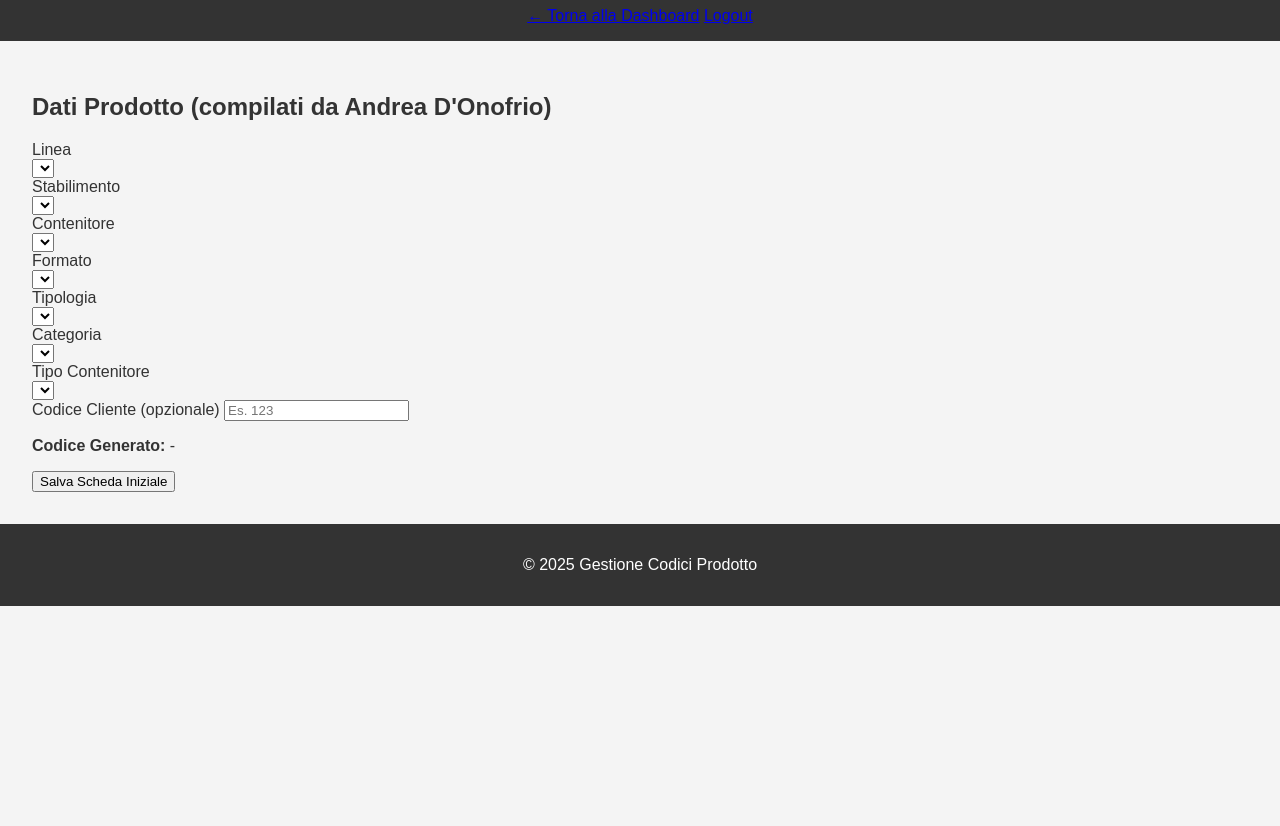
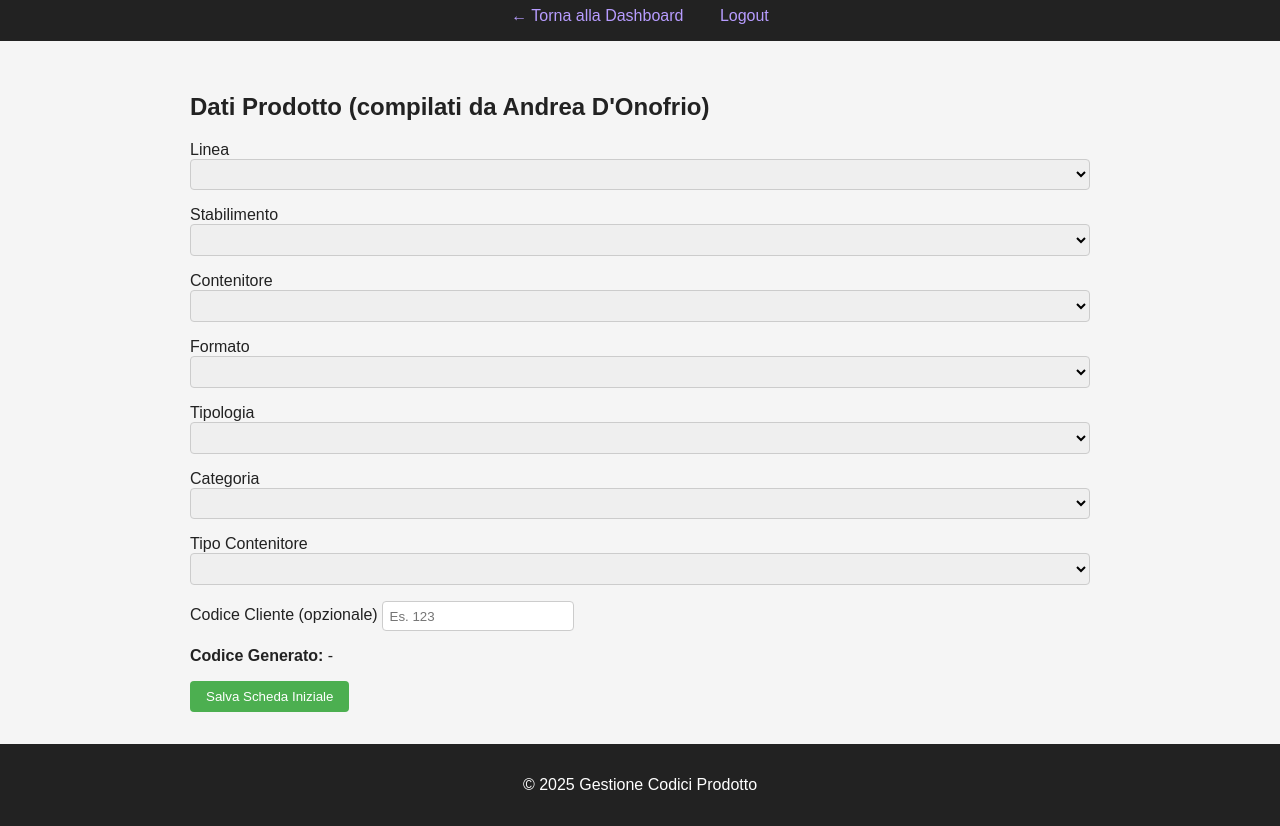
Before and after one commit to prcant83/gestione-codici, a website: page frontend/nuovo-prodotto.html in a window 1280 px wide. Shown: the part 89-915 px from the top of the page. Before the commit the page ends 800 px from the top, so only its background shows below. Drawn offline with Linux system fonts and the light colour scheme; no server answers.

Commit message:
Update style.css

```diff
--- a/frontend/styles/style.css
+++ b/frontend/styles/style.css
@@ -1,31 +1,96 @@
+/* frontend/styles/style.css */
 body {
-  font-family: sans-serif;
   margin: 0;
-  padding: 0;
-  background: #f4f4f4;
-  color: #333;
+  font-family: Arial, sans-serif;
+  background-color: #f5f5f5;
+  color: #222;
 }
 
-header, footer {
-  background: #333;
-  color: #fff;
+.header, .footer {
+  background-color: #222;
+  color: white;
   padding: 1rem;
   text-align: center;
 }
 
-.menu {
-  list-style: none;
-  padding: 0;
-  display: flex;
-  justify-content: center;
-  gap: 2rem;
+.header nav a {
+  color: #b79cff;
+  text-decoration: none;
+  margin: 0 1rem;
 }
 
-.menu li a {
-  color: white;
-  text-decoration: none;
+.main {
+  padding: 2rem;
+  max-width: 900px;
+  margin: 0 auto;
 }
 
-main {
-  padding: 2rem;
+.workflow-box {
+  background: white;
+  border: 1px solid #ccc;
+  padding: 1rem;
+  margin-bottom: 1.5rem;
+  border-radius: 8px;
+  box-shadow: 0 1px 4px rgba(0,0,0,0.1);
 }
+
+.workflow-box h3 {
+  margin-top: 0;
+  font-size: 1.2rem;
+  margin-bottom: 1rem;
+  color: #333;
+}
+
+.workflow-row {
+  display: flex;
+  align-items: center;
+  justify-content: space-between;
+  margin: 0.5rem 0;
+  padding: 0.5rem 0;
+  border-top: 1px solid #eee;
+}
+
+.workflow-row label {
+  flex: 1;
+}
+
+.workflow-row input[type="checkbox"] {
+  transform: scale(1.3);
+}
+
+.workflow-row input[type="checkbox"]:checked:enabled {
+  outline: 2px solid #4caf50;
+}
+
+.workflow-row input[type="checkbox"]:disabled {
+  opacity: 0.5;
+  cursor: not-allowed;
+}
+
+button {
+  background: #4caf50;
+  color: white;
+  border: none;
+  padding: 0.5rem 1rem;
+  cursor: pointer;
+  border-radius: 4px;
+  transition: background 0.3s;
+}
+
+button:hover {
+  background: #45a049;
+}
+
+.field-with-button {
+  display: flex;
+  align-items: center;
+  gap: 0.5rem;
+  margin-bottom: 1rem;
+}
+
+select, input[type="text"] {
+  flex: 1;
+  padding: 0.4rem;
+  border-radius: 4px;
+  border: 1px solid #ccc;
+}
```
